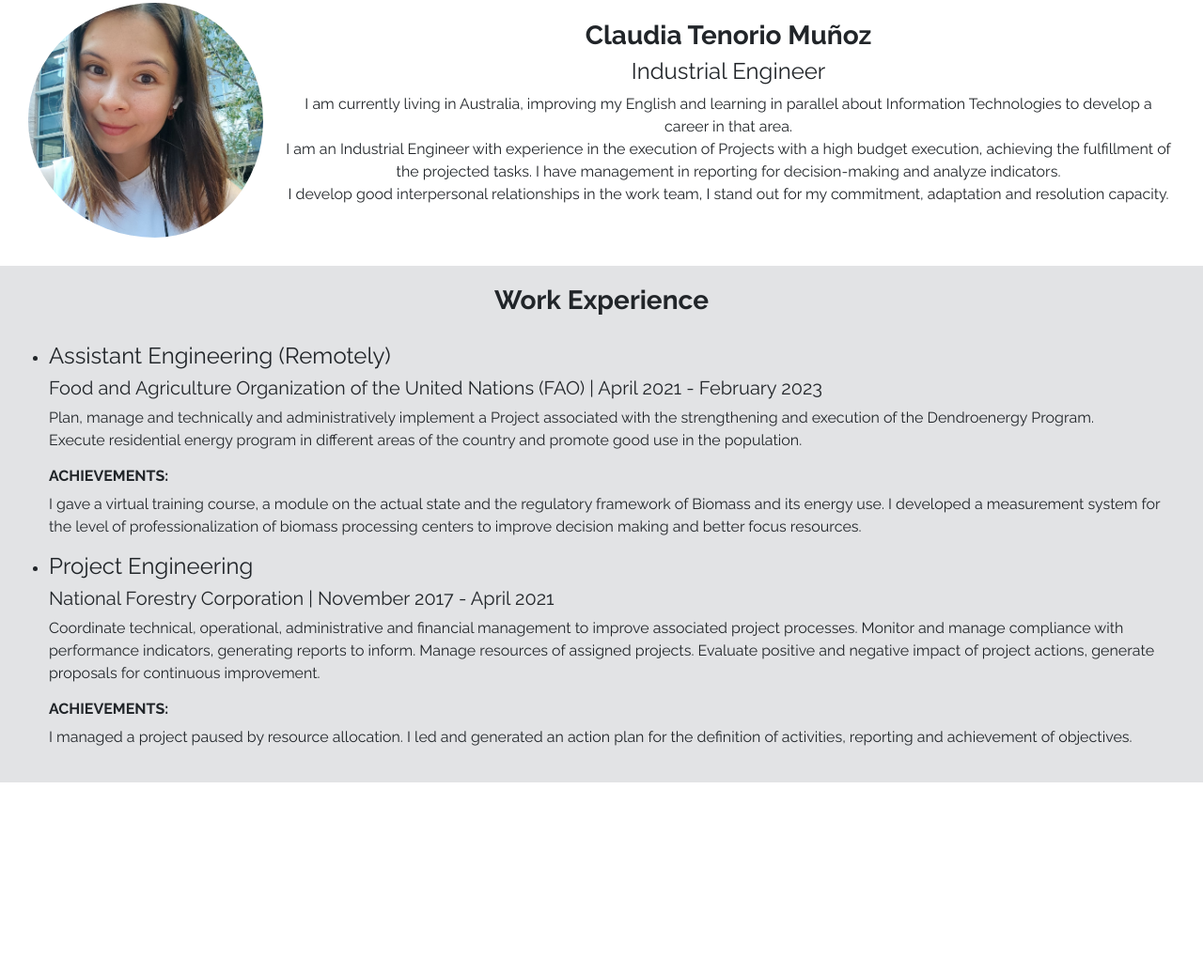
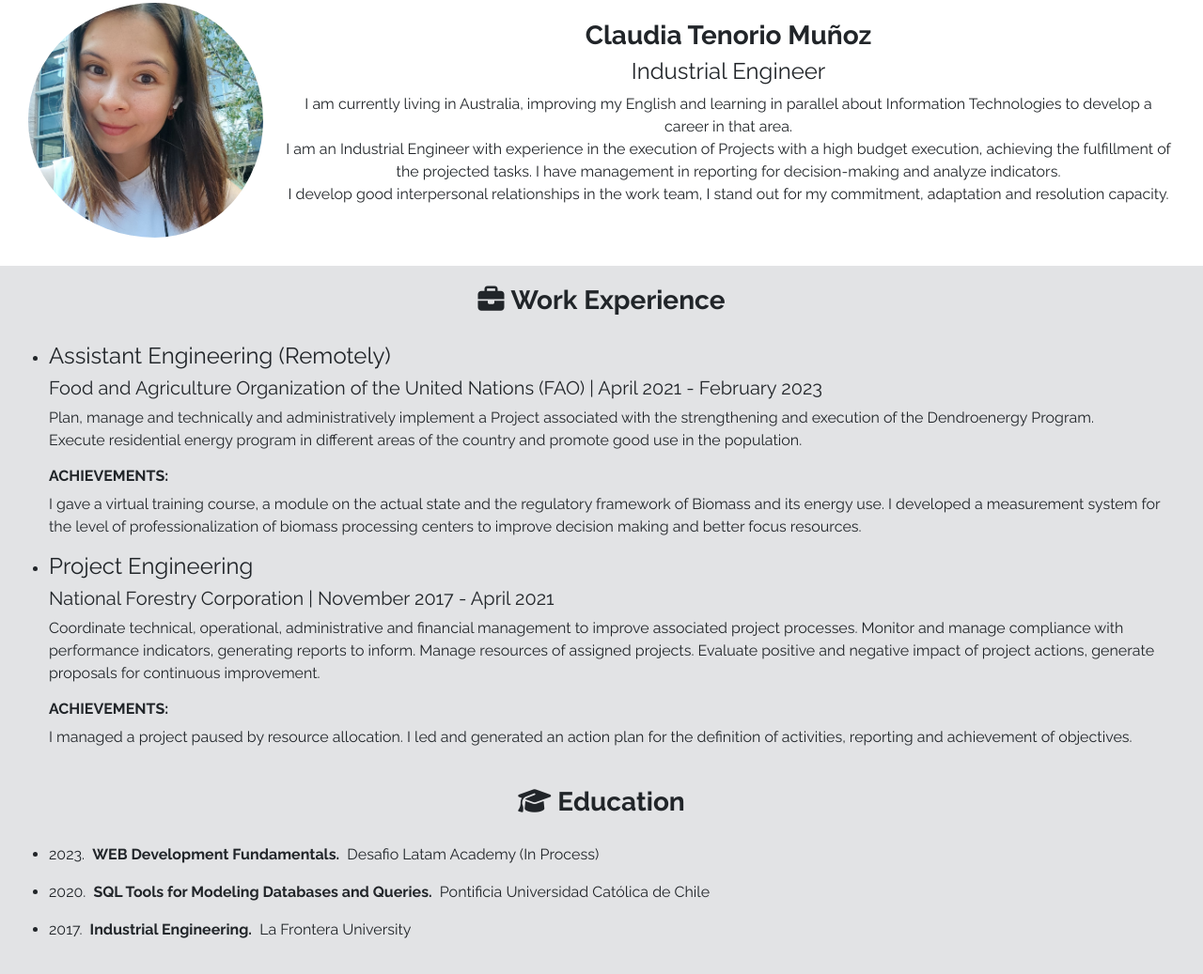
Before and after one commit to clautenorio/curriculum, a plain HTML site: page index.html in a window 1280 px wide. Shown: the part 83-1120 px from the top of the page at 94% size. Before the commit the page ends 916 px from the top, so only its background shows below. Drawn offline with nearby package versions, Linux system fonts and the light colour scheme.

Commit message:
desarrollo de sección de estudios

```diff
--- a/assets/css/style.css
+++ b/assets/css/style.css
@@ -13,7 +13,7 @@ header{
     padding: 30px;
     text-align: center;
 }
-.work{
+.detalle{
     padding: 20px;
 }
 main h3{
--- a/index.html
+++ b/index.html
@@ -10,6 +10,7 @@
 <link rel="preconnect" href="https://fonts.gstatic.com" crossorigin>
 <link href="https://fonts.googleapis.com/css2?family=Raleway:wght@400;700&display=swap" rel="stylesheet">
     <link href="https://cdn.jsdelivr.net/npm/bootstrap@5.3.0/dist/css/bootstrap.min.css" rel="stylesheet" integrity="sha384-9ndCyUaIbzAi2FUVXJi0CjmCapSmO7SnpJef0486qhLnuZ2cdeRhO02iuK6FUUVM" crossorigin="anonymous">
+    <script src="https://kit.fontawesome.com/b6a85610d6.js" crossorigin="anonymous"></script>
     <title>Claudia Tenorio</title>
     <link rel="stylesheet" href="./assets/css/style.css">
 </head>
@@ -41,10 +42,10 @@
       </nav>
 
       <header id="portada">
-        <div class="parte">
+        <div class="parte-1">
             <img src="./assets/image/imagen-perfil.jpg" alt="Imagen de perfil personal">
         </div>
-        <div class="parte">
+        <div class="parte-1">
           <h3><strong>Claudia Tenorio Muñoz</strong></h3>
           <h4>Industrial Engineer</h4>
           <p>I am currently living in Australia, improving my English and learning in parallel about Information Technologies to develop a career in that area.<br>
@@ -53,9 +54,10 @@
         </div>
       </header>
 
-      <main class="experiencia-laboral">
-        <div class="work bg-secondary-subtle">
-          <h3><strong>Work Experience</strong></h3>
+      <main>
+        <div class="detalle bg-secondary-subtle">
+          <div class="experiencia">
+            <h3><i class="fa-solid fa-briefcase">&nbsp;</i><strong>Work Experience</strong></h3>
             <ul>
               <li>
                 <h4>Assistant Engineering (Remotely)</h4>
@@ -68,15 +70,31 @@
               <li>
                 <h4>Project Engineering</h4>
                 <h5>National Forestry Corporation | November 2017 - April 2021</h5>
-              <p>Coordinate technical, operational, administrative and financial management to improve associated project processes.
-                Monitor and manage compliance with performance indicators, generating reports to inform.
-                Manage resources of assigned projects. Evaluate positive and negative impact of project actions, generate proposals for continuous improvement.</p>
+                <p>Coordinate technical, operational, administrative and financial management to improve associated project processes. Monitor and manage compliance with performance indicators, generating reports to inform. Manage resources of assigned projects. Evaluate positive and negative impact of project actions, generate proposals for continuous improvement.</p>
                 <h6><strong>ACHIEVEMENTS:</strong></h6>
                 <p>I managed a project paused by resource allocation. I led and generated an action plan for the definition of activities, reporting and achievement of objectives.</p>
               </li>
             </ul>
           </div>
+          <br>
+          <div class="estudios">
+            <h3><i class="fa-solid fa-graduation-cap"></i>&nbsp;<strong>Education</strong></h3>
+            <ul>
+              <li>
+                <p>2023.&nbsp; <strong>WEB Development Fundamentals.</strong>&nbsp; Desafio Latam Academy (In Process)</p>
+              </li>
+              <li>
+                <p>2020.&nbsp; <strong>SQL Tools for Modeling Databases and Queries.</strong>&nbsp; Pontificia Universidad Católica de Chile</p>
+              </li>
+              <li>
+                <p>2017.&nbsp; <strong>Industrial Engineering.</strong>&nbsp; La Frontera University</p>
+              </li>
+            </ul>
+          </div>
+        </div>
       </main>
+
+
 
     <script src="https://cdn.jsdelivr.net/npm/bootstrap@5.3.0/dist/js/bootstrap.bundle.min.js" integrity="sha384-geWF76RCwLtnZ8qwWowPQNguL3RmwHVBC9FhGdlKrxdiJJigb/j/68SIy3Te4Bkz" crossorigin="anonymous"></script>
 </body>
```
Lines whose indentation alone changed are shown as unchanged.
